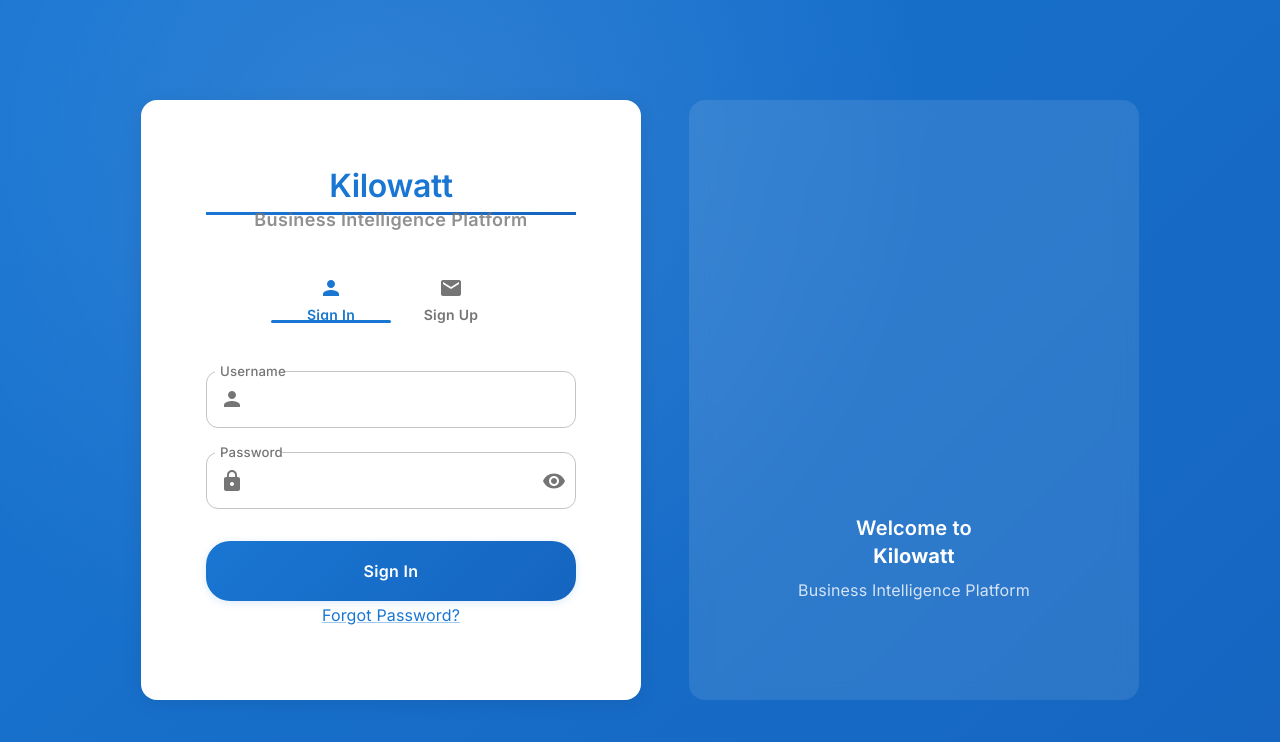
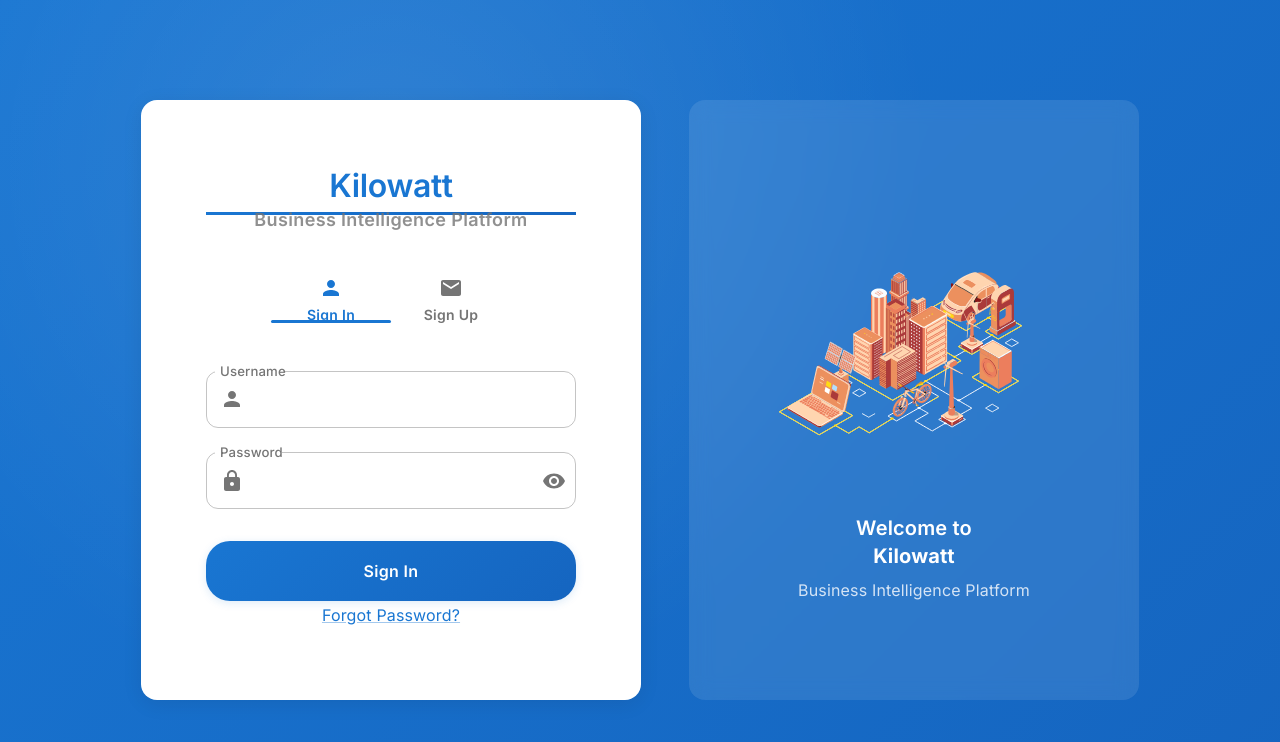
Before and after one commit to lcjthurston/Wireframe-Application-Plan, a React (Create React App) app: page / in a window 1280 px wide. Shown: the top 742 px of the page. Built offline with nearby package versions, Linux system fonts and the light colour scheme.

Commit message:
working lottie

```diff
--- a/craco.config.js
+++ b/craco.config.js
@@ -40,6 +40,14 @@ module.exports = {
     // Suppress webpack dev server logs for cleaner output
     client: {
       logging: 'warn',
+      webSocketURL: 'auto://0.0.0.0:0/ws',
     },
+    // Use modern setupMiddlewares instead of deprecated options
+    setupMiddlewares: (middlewares, devServer) => {
+      return middlewares;
+    },
+    // Disable deprecated options
+    onBeforeSetupMiddleware: undefined,
+    onAfterSetupMiddleware: undefined,
   },
 };
--- a/package.json
+++ b/package.json
@@ -20,6 +20,7 @@
     "@types/react": "^18.2.0",
     "@types/react-dom": "^18.2.0",
     "lottie-react": "^2.4.1",
+    "lottie-web": "^5.13.0",
     "react": "^18.2.0",
     "react-dom": "^18.2.0",
     "react-scripts": "5.0.1",
@@ -40,6 +41,8 @@
   },
   "heroku-postbuild": "npm run build",
   "devDependencies": {
-    "sass": "^1.89.2"
+    "@craco/craco": "^7.1.0",
+    "sass": "^1.89.2",
+    "sass-embedded": "^1.89.2"
   }
 }
--- a/src/components/LoginPage/index.js
+++ b/src/components/LoginPage/index.js
@@ -30,7 +30,7 @@ import { useTheme } from '@mui/material/styles';
 import useMediaQuery from '@mui/material/useMediaQuery';
 // import kilowattImage from '../../assets/image.png';
 import { LottieWithStates, LottieIcon } from '../lottie';
-import loginWelcomeAnimation from '../../assets/lottie/ui/login-welcome.json';
+import serverAnimation from '../../assets/lottie/ui/serverAnimation.json';
 import buttonSpinnerAnimation from '../../assets/lottie/loading/button-spinner.json';
 import './LoginPage.scss';
 
@@ -360,7 +360,7 @@ const LoginPage = ({ onLogin }) => {
               >
                 <Box sx={{ width: '300px', height: '300px', mb: 2 }}>
                   <LottieWithStates
-                    animationData={loginWelcomeAnimation}
+                    animationData={serverAnimation}
                     loop={true}
                     autoplay={true}
                     speed={0.8}
--- a/src/components/lottie/LottiePlayer.js
+++ b/src/components/lottie/LottiePlayer.js
@@ -1,5 +1,5 @@
 import React, { useRef, useEffect, useState, forwardRef } from 'react';
-import lottie from 'lottie-web';
+import Lottie from 'lottie-react';
 import styled from 'styled-components';
 
 const LottiePlayer = forwardRef(({
@@ -26,106 +26,44 @@ const LottiePlayer = forwardRef(({
   const [hasError, setHasError] = useState(false);
 
   useEffect(() => {
-    if (!animationData || !containerRef.current) return;
+    if (!animationData) return;
 
-    try {
-      // Destroy existing animation if it exists
-      if (animationRef.current) {
-        animationRef.current.destroy();
-      }
+    // Mark as loaded immediately since lottie-react handles the loading
+    setIsLoaded(true);
+    setHasError(false);
 
-      // Create new animation
-      animationRef.current = lottie.loadAnimation({
-        container: containerRef.current,
-        renderer,
-        loop,
-        autoplay,
-        animationData,
-        rendererSettings: {
-          preserveAspectRatio,
-          progressiveLoad: true,
-          hideOnTransparent: true,
-        },
-      });
+    if (onLoad) {
+      onLoad();
+    }
+  }, [animationData, onLoad]);
 
-      // Set speed and direction
-      animationRef.current.setSpeed(speed);
-      animationRef.current.setDirection(direction);
-
-      // Event listeners
-      animationRef.current.addEventListener('complete', () => {
-        onComplete && onComplete();
-      });
-
-      animationRef.current.addEventListener('loopComplete', () => {
-        onLoopComplete && onLoopComplete();
-      });
-
-      animationRef.current.addEventListener('data_ready', () => {
-        setIsLoaded(true);
-        onLoad && onLoad();
-      });
-
-      animationRef.current.addEventListener('data_failed', () => {
-        setHasError(true);
-        onError && onError(new Error('Failed to load animation data'));
-      });
-
-    } catch (error) {
-      setHasError(true);
-      onError && onError(error);
-    }
-
-    // Cleanup function
-    return () => {
-      if (animationRef.current) {
-        animationRef.current.destroy();
-        animationRef.current = null;
-      }
-    };
-  }, [animationData, loop, autoplay, speed, direction, renderer, preserveAspectRatio, onComplete, onLoopComplete, onError, onLoad]);
-
-  // Control methods
+  // Control methods (simplified for lottie-react)
   const play = () => {
-    if (animationRef.current) {
-      animationRef.current.play();
-    }
+    // Handled by lottie-react autoplay prop
   };
 
   const pause = () => {
-    if (animationRef.current) {
-      animationRef.current.pause();
-    }
+    // Handled by lottie-react
   };
 
   const stop = () => {
-    if (animationRef.current) {
-      animationRef.current.stop();
-    }
+    // Handled by lottie-react
   };
 
   const goToAndStop = (value, isFrame = false) => {
-    if (animationRef.current) {
-      animationRef.current.goToAndStop(value, isFrame);
-    }
+    // Handled by lottie-react
   };
 
   const goToAndPlay = (value, isFrame = false) => {
-    if (animationRef.current) {
-      animationRef.current.goToAndPlay(value, isFrame);
-    }
+    // Handled by lottie-react
   };
 
   const setSpeed = (newSpeed) => {
-    if (animationRef.current) {
-      animationRef.current.setSpeed(newSpeed);
-    }
+    // Handled by lottie-react
   };
 
   const setDirection = (newDirection) => {
-    if (animationRef.current) {
-      animationRef.current.setDirection(newDirection);
-    }
+    // Handled by lottie-react
   };
 
   // Expose control methods via ref
@@ -137,7 +75,7 @@ const LottiePlayer = forwardRef(({
     goToAndPlay,
     setSpeed,
     setDirection,
-    animation: animationRef.current,
+    animation: null, // lottie-react doesn't expose the animation instance
   }));
 
   if (hasError) {
@@ -155,9 +93,28 @@ const LottiePlayer = forwardRef(({
       className={className}
       $isLoaded={isLoaded}
       {...props}
-    />
+    >
+      <Lottie
+        animationData={animationData}
+        loop={loop}
+        autoplay={autoplay}
+        style={{ width: '100%', height: '100%' }}
+        onComplete={onComplete}
+        onLoopComplete={onLoopComplete}
+        onLoadedImages={() => {
+          setIsLoaded(true);
+          if (onLoad) onLoad();
+        }}
+        onError={(error) => {
+          setHasError(true);
+          if (onError) onError(error);
+        }}
+      />
+    </Container>
   );
 });
+
+LottiePlayer.displayName = 'LottiePlayer';
 
 // Styled Components
 const Container = styled.div`
--- a/src/utils/lottieUtils.js
+++ b/src/utils/lottieUtils.js
@@ -176,7 +176,8 @@ export const validateAnimation = (animationData) => {
     warnings.push('Missing frame rate information');
   }
 
-  if (!animationData.ip || !animationData.op) {
+  if (animationData.ip === undefined || animationData.ip === null ||
+      animationData.op === undefined || animationData.op === null) {
     errors.push('Missing in-point or out-point');
   }
 
--- a/src/utils/useLottie.js
+++ b/src/utils/useLottie.js
@@ -84,6 +84,35 @@ export const useLottie = (config = {}) => {
       loadAnimation();
     }
   }, [src, preload, animationData, loadAnimation]);
+
+  // Handle directly passed animation data
+  useEffect(() => {
+    if (initialAnimationData && !src) {
+      try {
+        // Validate the animation data
+        const validation = validateAnimation(initialAnimationData);
+        if (validation.isValid) {
+          setAnimationData(initialAnimationData);
+          setIsLoaded(true);
+          setIsLoading(false);
+          setError(null);
+          if (onLoad) {
+            onLoad(initialAnimationData);
+          }
+        } else {
+          throw new Error(`Invalid animation data: ${validation.errors.join(', ')}`);
+        }
+      } catch (err) {
+        console.error('Error validating animation data:', err);
+        setError(err);
+        setIsLoaded(false);
+        setIsLoading(false);
+        if (onError) {
+          onError(err);
+        }
+      }
+    }
+  }, [initialAnimationData, src, onLoad, onError]);
 
   // Register animation with performance monitor
   useEffect(() => {
```
Also changed, not shown: 1 other file (tests, documents, lock files or other folders).
